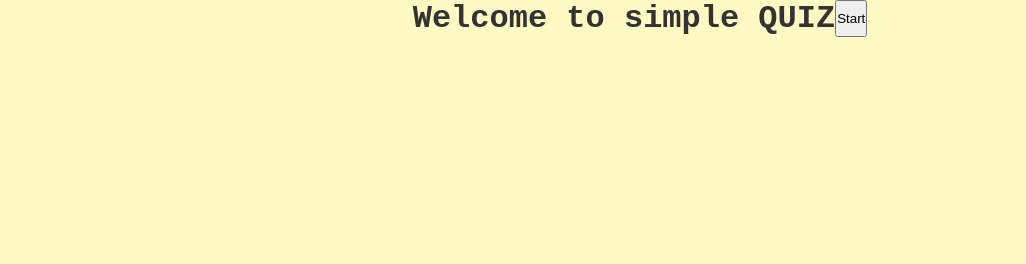
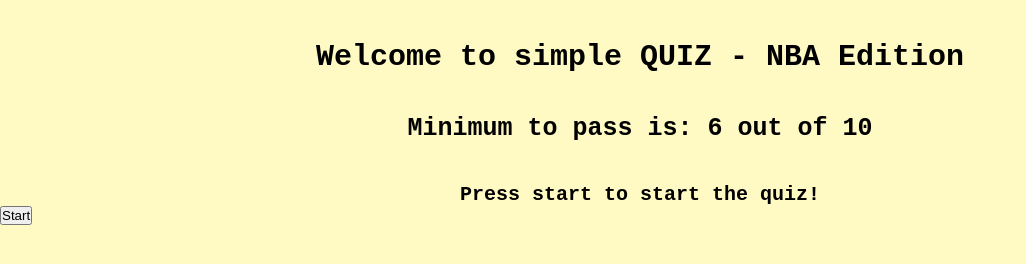
Before and after one commit to Mouazmj/Quiz-App, a website with bundled scripts: page index.html in a window 1280 px wide. Shown: the whole page, without its empty margins (0-1026 px from the left). Built offline with nearby package versions, Linux system fonts and the light colour scheme.

Commit message:
Gave start screen text some styling

```diff
--- a/index.html
+++ b/index.html
@@ -9,7 +9,9 @@
 <body>
     <div id="start-screen" class="start-screen">
 
-        <h1>Welcome to simple QUIZ</h1>
+        <h1 id="start-h1">Welcome to simple QUIZ - NBA Edition</h1>
+        <h2 id="start-h2">Minimum to pass is: 6 out of 10</h2>
+        <h3 id="start-h3">Press start to start the quiz!</h3>
 
         <button id="start-btn">Start</button>
 
--- a/main.css
+++ b/main.css
@@ -12,11 +12,29 @@
     background-color: #FFF9C4;
 }
 
-.start-screen {
+
+#start-h3 {
+display: flex;
+justify-content: center;
+margin-top: 40px;
+font-size: 20px;
+font-family: 'Courier New', Courier, monospace;
+}
+
+#start-h2 {
     display: flex;
     justify-content: center;
+    margin-top: 40px;
+    font-size: 25px;
     font-family: 'Courier New', Courier, monospace;
-    color: #333333;
+}
+
+#start-h1 {
+    display: flex;
+    justify-content: center;
+    margin-top: 40px;
+    font-size: 30px;
+    font-family: 'Courier New', Courier, monospace;
 }
 
 .correct {
```
